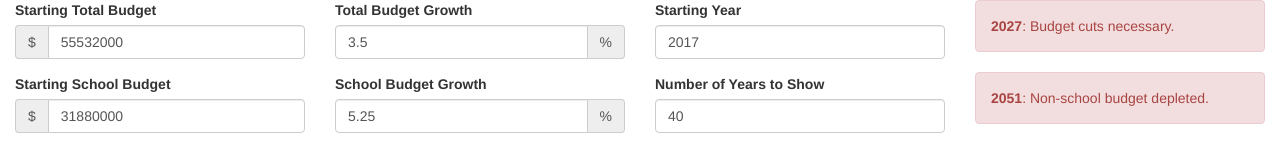
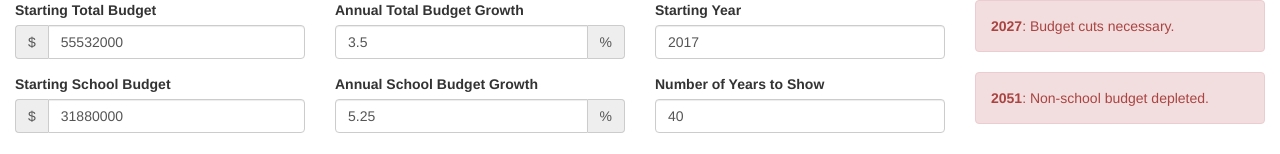
Before and after one commit to dscush/budget-visualizer, a plain HTML site: page index.html in a window 1280 px wide. Shown: the top 154 px of the page. Drawn offline with nearby package versions, Linux system fonts and the light colour scheme.

Commit message:
Update index.html

```diff
--- a/index.html
+++ b/index.html
@@ -21,7 +21,7 @@
                         </div>
                         <div class="col-xs-6 col-sm-4">
                             <div class="form-group" id="total-budget-growth-fg">
-                                <label class="control-label" for="total-budget-growth">Total Budget Growth</label>
+                                <label class="control-label" for="total-budget-growth">Annual Total Budget Growth</label>
                                 <div class="input-group">
                                     <input type="text" id="total-budget-growth" class="form-control" value="3.5">
                                     <span class="input-group-addon">%</span>
@@ -45,7 +45,7 @@
                         </div>
                         <div class="col-xs-6 col-sm-4">
                             <div class="form-group" id="school-budget-growth-fg">
-                                <label class="control-label" for="school-budget-growth">School Budget Growth</label>
+                                <label class="control-label" for="school-budget-growth">Annual School Budget Growth</label>
                                 <div class="input-group">
                                     <input type="text" id="school-budget-growth" class="form-control" value="5.25">
                                     <span class="input-group-addon">%</span>
```
